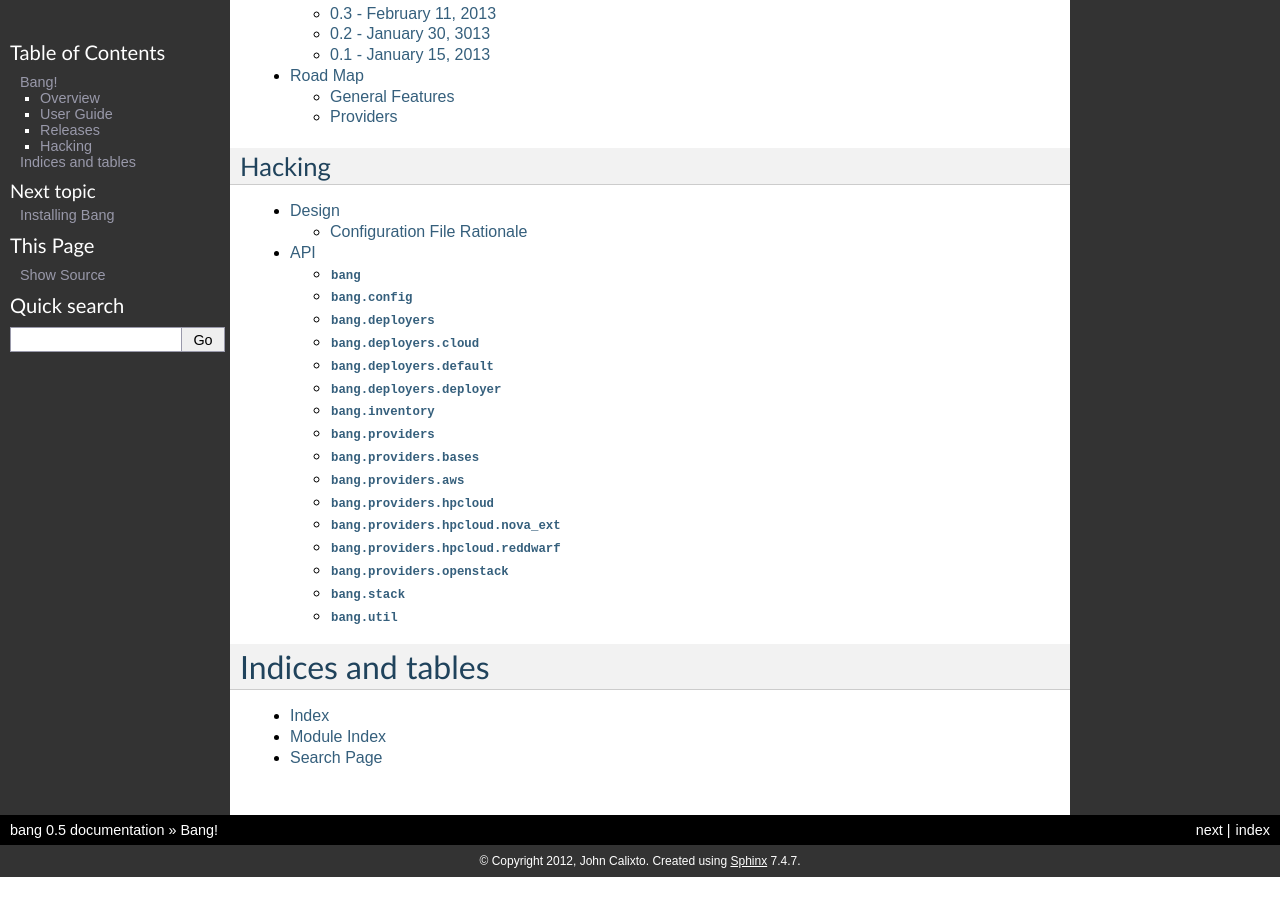
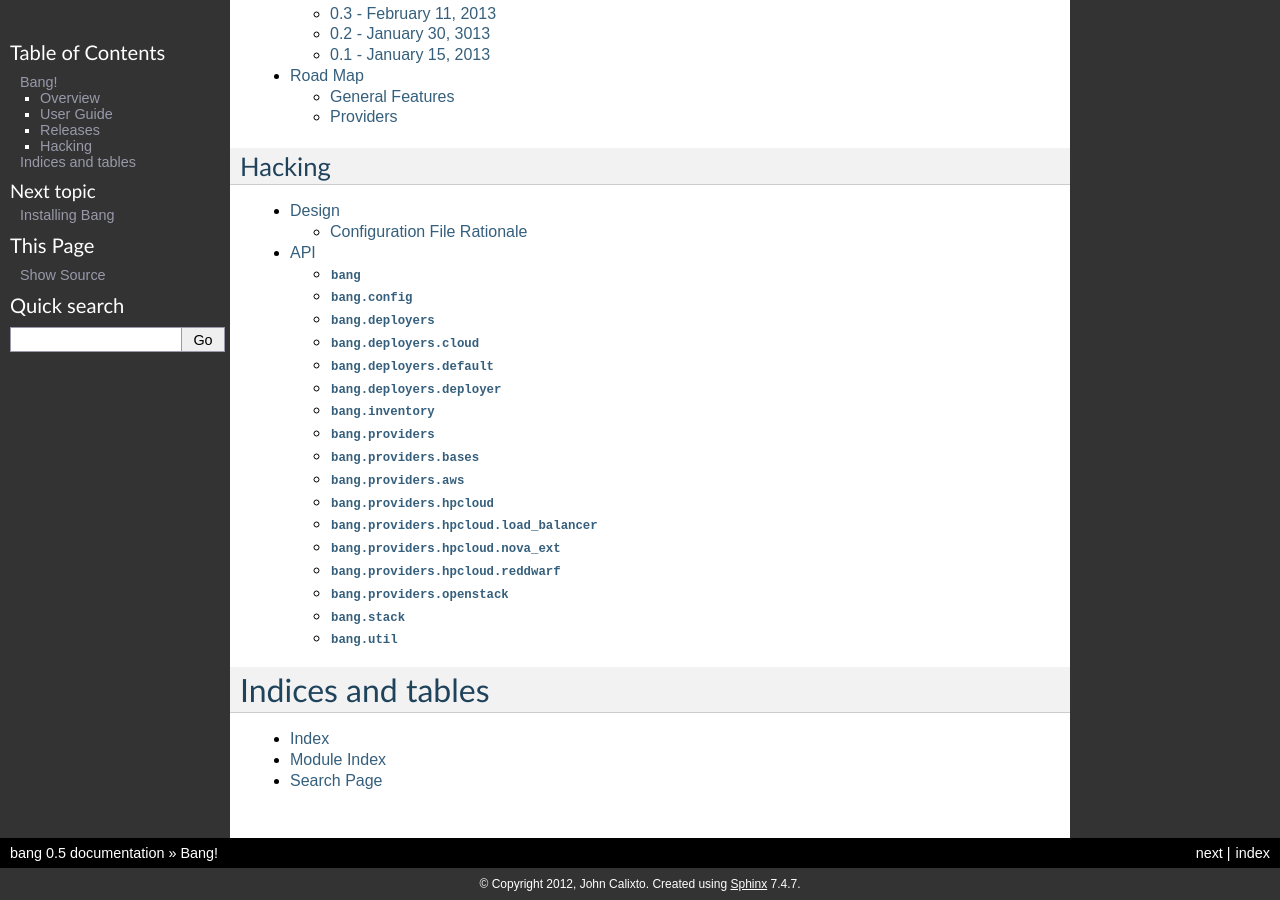
Before and after one commit to fr33jc/bang, a Sphinx documentation site: the page built from doc/index.txt, in a window 1280 px wide and 900 px high, scrolled down 1063 px. Built offline with Sphinx 7.4.7, drawn with Linux system fonts in a browser that asks for light colours; before the commit the page ends 1940 px from its top, so only the background shows below that.

Commit message:
Add load_balancer module to api docs

```diff
--- a/doc/api.txt
+++ b/doc/api.txt
@@ -100,6 +100,15 @@ API
     :show-inheritance:
 
 
+:mod:`bang.providers.hpcloud.load_balancer`
+-------------------------------------------
+
+.. automodule:: bang.providers.hpcloud.load_balancer
+    :members:
+    :undoc-members:
+    :show-inheritance:
+
+
 :mod:`bang.providers.hpcloud.nova_ext`
 --------------------------------------
 
```
